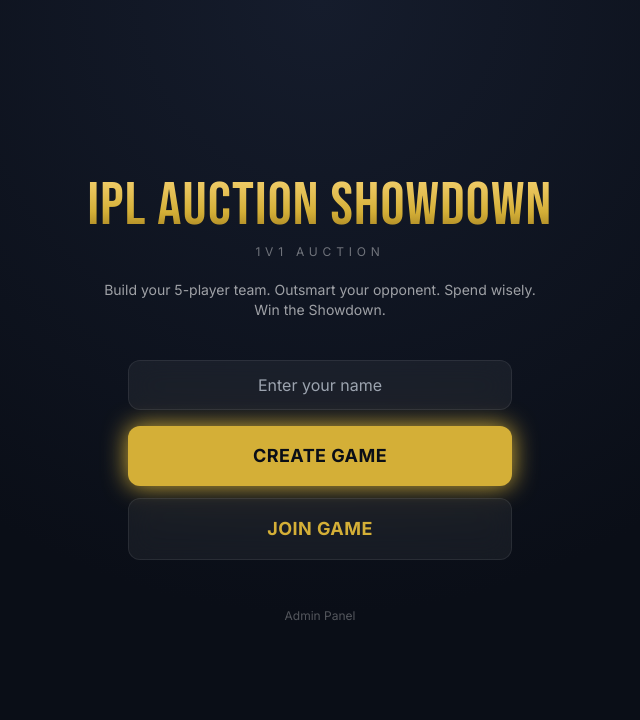
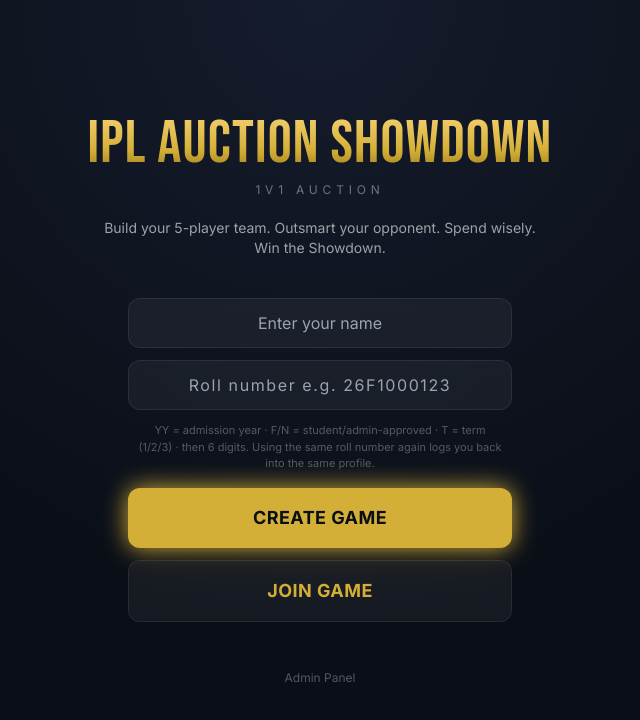
Before and after one commit to aryannone/IPL-AUCTION-SHOWDOWN, a React (Vite) app in the folder frontend/: page / in a window 1280 px wide. Shown: the top 720 px of the page, without its empty margins (320-960 px from the left). Built offline with nearby package versions, Linux system fonts and the light colour scheme; no server answers.

Commit message:
Home.jsx

```diff
--- a/frontend/src/pages/Home.jsx
+++ b/frontend/src/pages/Home.jsx
@@ -4,10 +4,13 @@
 import { useAuth } from '../store/useAuth.jsx';
 import { api } from '../lib/api.js';
 
+const ROLL_NUMBER_REGEX = /^\d{2}[FN][123]\d{6}$/;
+
 export default function Home() {
-  const { token, user, register } = useAuth();
+  const { token, user, register, logout } = useAuth();
   const navigate = useNavigate();
   const [name, setName] = useState('');
+  const [rollNumber, setRollNumber] = useState('');
   const [mode, setMode] = useState(null); // 'create' | 'join'
   const [roomCode, setRoomCode] = useState('');
   const [error, setError] = useState('');
@@ -16,7 +19,11 @@
   async function ensureUser() {
     if (user) return token;
     if (!name.trim()) throw new Error('Enter your name first.');
-    await register(name.trim());
+    const roll = rollNumber.trim().toUpperCase();
+    if (!ROLL_NUMBER_REGEX.test(roll)) {
+      throw new Error('Roll number must be in the format YYFTxxxxxx, e.g. 26F1000123 (F = student, N = admin-approved, T = 1/2/3).');
+    }
+    await register(name.trim(), roll);
     return localStorage.getItem('p26_token');
   }
 
@@ -58,14 +65,34 @@
         </p>
       </motion.div>
 
-      {!user && (
+      {user ? (
+        <div className="w-full max-w-sm glass rounded-xl px-4 py-3 mb-4 text-center">
+          <div className="text-[10px] uppercase tracking-widest text-white/40">Playing as (only visible to you)</div>
+          <div className="font-semibold mt-1">{user.displayName}</div>
+          <div className="text-white/50 text-sm tracking-widest mt-0.5">{user.rollNumber}</div>
+          <button onClick={logout} className="mt-2 text-xs text-white/30 hover:text-white/60">Not you? Log out</button>
+        </div>
+      ) : (
+        <div className="w-full max-w-sm space-y-3 mb-4">
           <input
             value={name}
             onChange={(e) => setName(e.target.value)}
             placeholder="Enter your name"
             maxLength={40}
-          className="w-full max-w-sm glass rounded-xl px-4 py-3 mb-4 text-center outline-none focus:ring-1 focus:ring-gold"
+            className="w-full glass rounded-xl px-4 py-3 text-center outline-none focus:ring-1 focus:ring-gold"
           />
+          <input
+            value={rollNumber}
+            onChange={(e) => setRollNumber(e.target.value.toUpperCase())}
+            placeholder="Roll number e.g. 26F1000123"
+            maxLength={10}
+            className="w-full glass rounded-xl px-4 py-3 text-center tracking-widest outline-none focus:ring-1 focus:ring-gold"
+          />
+          <div className="text-[11px] text-white/30 text-center px-2">
+            YY = admission year · F/N = student/admin-approved · T = term (1/2/3) · then 6 digits.
+            Using the same roll number again logs you back into the same profile.
+          </div>
+        </div>
       )}
 
       <div className="w-full max-w-sm space-y-3">
```
Lines whose indentation alone changed are shown as unchanged.
